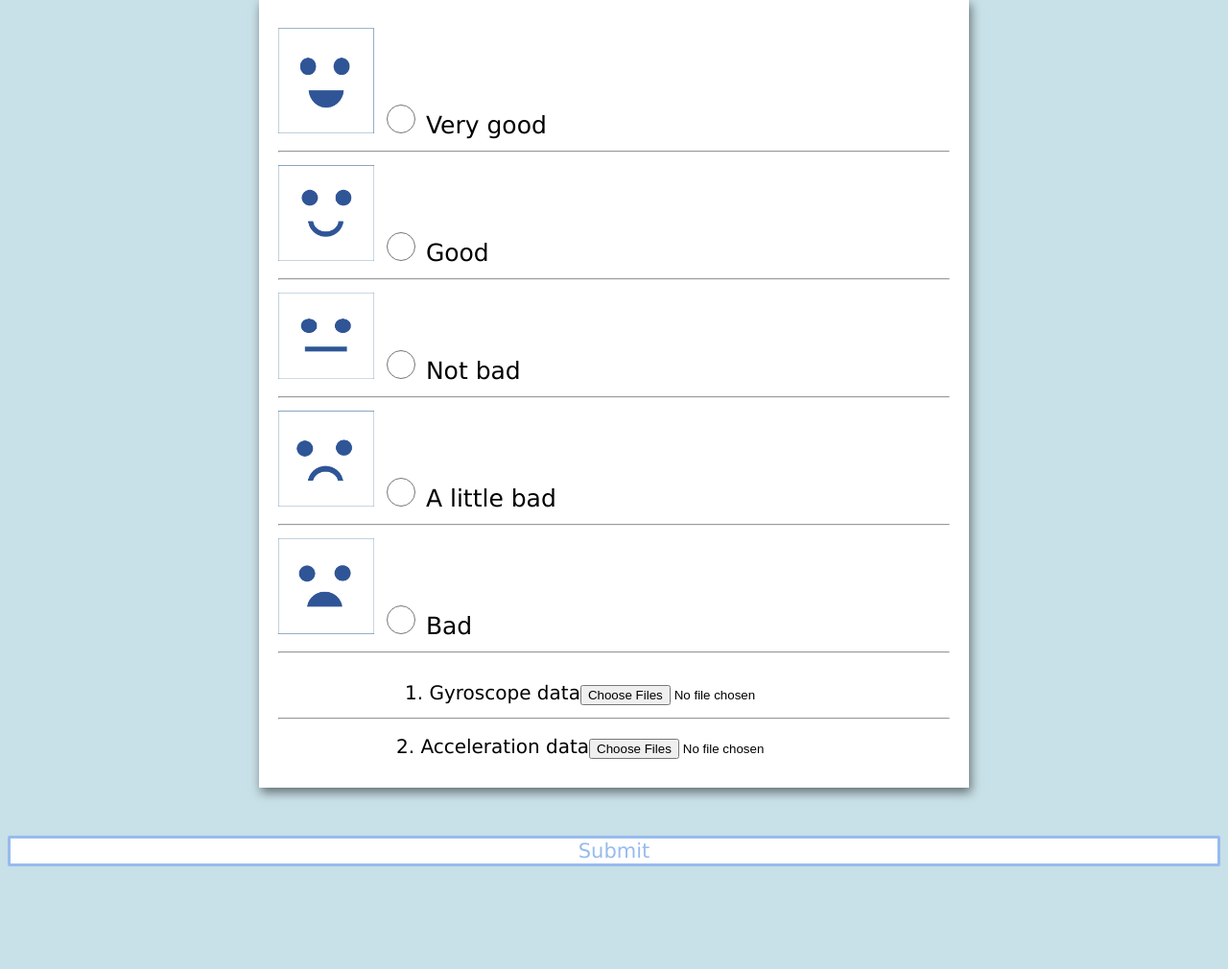
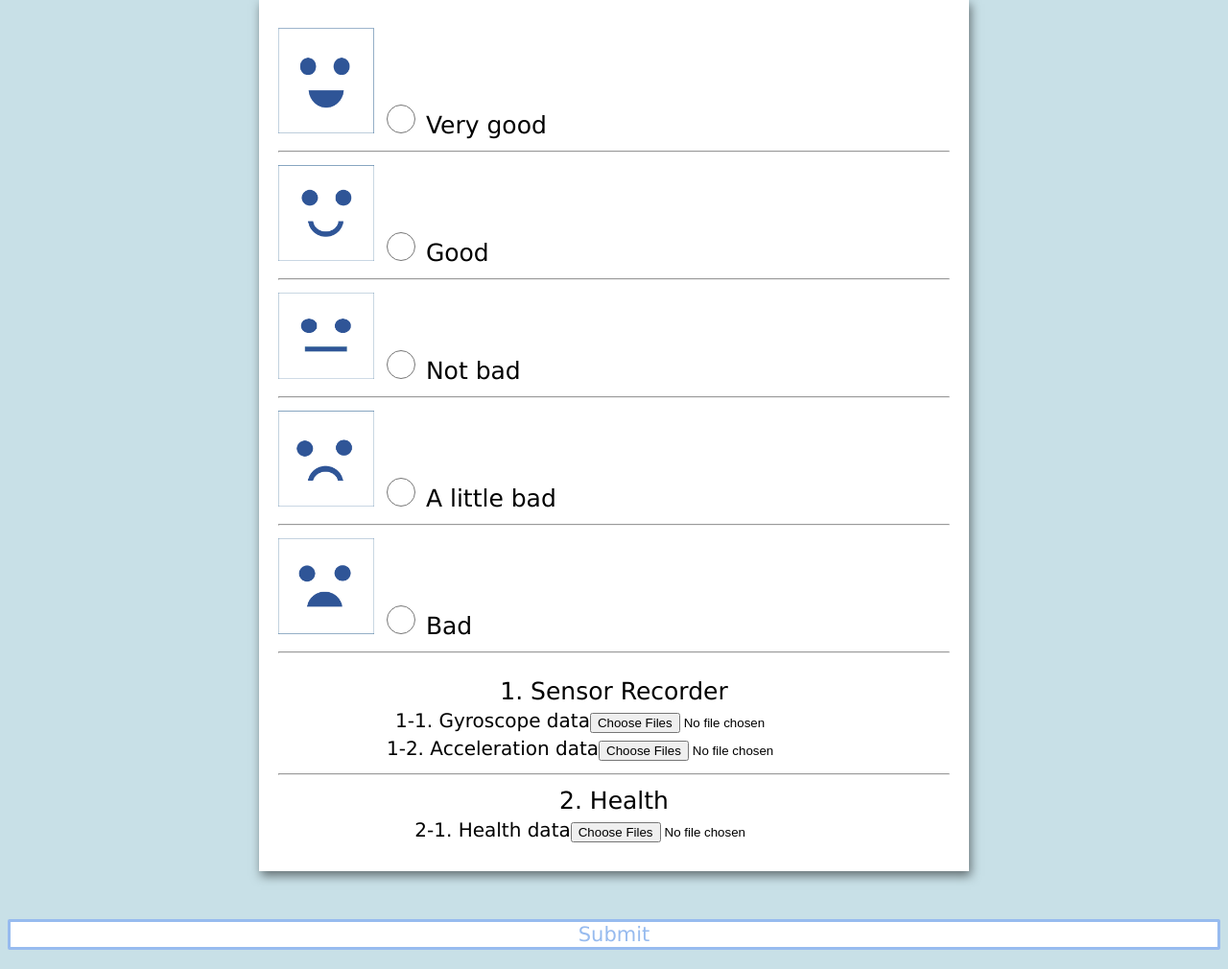
Before and after one commit to ubicomp-KNIH-proj/Beta_test1.0, a Flask app: template Betatest_v0.7/templates/daily_en.html in a window 1280 px wide. Shown: the part 155-1165 px from the top of the page at 96% size. Before the commit the page ends 1058 px from the top, so only its background shows below. Run offline with Flask 2, Linux system fonts and the light colour scheme; the template is opened without the code that fills it: most values are stand-ins (such as "Sample title", 1, 10 or a date in 2020); some libraries are stand-ins or nearby versions.

Commit message:
file3 생성

```diff
--- a/Betatest_v0.7/templates/daily_en.html
+++ b/Betatest_v0.7/templates/daily_en.html
@@ -26,8 +26,10 @@
 			else {
 				var fileCheck = document.getElementById("f").value;
 				var fileCheck2 = document.getElementById("f2").value;
+				var fileCheck3 = document.getElementById("f3").value;
+
 				if (!fileCheck) {
-					if (!confirm("File1 was not submitted. Are you sure you want to submit?")) {
+					if (!confirm("File1-1 was not submitted. Are you sure you want to submit?")) {
 						alert("Please check again")
 					}
 					else {
@@ -41,24 +43,25 @@
 						formData.append('data', new Blob([JSON.stringify(data)], { type: "application/json" }));
 						formData.append('filed', document.getElementById("f").files[0]);
 						formData.append('filed2', document.getElementById("f2").files[0]);
+						formData.append('filed3', document.getElementById("f3").files[0]);
 						$.ajax({
 							type: 'POST',
-							url: '{{url_for("moody_en")}}',
+							url: '{{url_for("moody")}}',
 							data: formData,
                             multiple: true,
 							contentType: false,
 							processData: false,
 							enctype: 'multipart/form-data',
 							success: function (data) {
-                            // location.href="http://114.71.220.59:2017/final"
-								location.href = "http://192.168.0.6:2019/final_en"
+                            // location.href="http://114.71.220.59:2017/final_en"
+								location.href = "http://192.168.0.17:2019/final_en"
 							}
 						})
 					}
 				}
 
 				if (!fileCheck2) {
-					if (!confirm("File2 was not submitted. Are you sure you want to submit?")) {
+					if (!confirm("File1-2 was not submitted. Are you sure you want to submit?")) {
 						alert("Please check again")
 					}
 					else {
@@ -72,21 +75,55 @@
 						formData.append('data', new Blob([JSON.stringify(data)], { type: "application/json" }));
 						formData.append('filed', document.getElementById("f").files[0]);
 						formData.append('filed2', document.getElementById("f2").files[0]);
+						formData.append('filed3', document.getElementById("f3").files[0]);
 						$.ajax({
 							type: 'POST',
-							url: '{{url_for("moody_en")}}',
+							url: '{{url_for("moody")}}',
 							data: formData,
                             multiple: true,
 							contentType: false,
 							processData: false,
 							enctype: 'multipart/form-data',
 							success: function (data) {
-                            // location.href="http://114.71.220.59:2017/final"
-							location.href = "http://192.168.0.6:2019/final_en"
+                            // location.href="http://114.71.220.59:2017/final_en"
+							    location.href = "http://192.168.0.17:2019/final_en"
 							}
 						})
 					}
 				}
+
+				if (!fileCheck3) {
+					if (!confirm("File2-1 was not submitted. Are you sure you want to submit?")) {
+						alert("Please check again")
+					}
+					else {
+						var sid = '{{sid}}'
+						var data = {
+							"mood": $('input[name="mood"]:checked').val(),
+							"sid": sid
+						}
+						var formData = new FormData();
+						document.getElementById("submit").innerHTML = "Submitting...Please wait for it to complete";
+						formData.append('data', new Blob([JSON.stringify(data)], { type: "application/json" }));
+						formData.append('filed', document.getElementById("f").files[0]);
+						formData.append('filed2', document.getElementById("f2").files[0]);
+						formData.append('filed3', document.getElementById("f3").files[0]);
+						$.ajax({
+							type: 'POST',
+							url: '{{url_for("moody")}}',
+							data: formData,
+                            multiple: true,
+							contentType: false,
+							processData: false,
+							enctype: 'multipart/form-data',
+							success: function (data) {
+                            // location.href="http://114.71.220.59:2017/final_en"
+								location.href = "http://192.168.0.17:2019/final_en"
+							}
+						})
+					}
+				}
+
 				else {
 					var sid = '{{sid}}'
 					var data = {
@@ -98,9 +135,10 @@
 					formData.append('data', new Blob([JSON.stringify(data)], { type: "application/json" }));
 					formData.append('filed', document.getElementById("f").files[0]);
 					formData.append('filed2', document.getElementById("f2").files[0]);
+					formData.append('filed3', document.getElementById("f3").files[0]);
 					$.ajax({
 						type: 'POST',
-						url: '{{url_for("moody_en")}}',
+						url: '{{url_for("moody")}}',
 						data: formData,
                         multiple: true,
 						contentType: false,
@@ -108,7 +146,7 @@
 						enctype: 'multipart/form-data',
 						success: function (data) {
                             // location.href="http://114.71.220.59:2017/final_en"
-							location.href = "http://192.168.0.6:2019/final_en"
+							location.href = "http://192.168.0.17:2019/final_en"
 						}
 					})
 				}
@@ -117,8 +155,8 @@
 	});
 </script>
 
+
 <body>
-
 	<h1 id="title_mood">How was your day?</h1>
 	<p>number of surveys: {{cnt}}, number of submissions: {{fcnt}}</p>
 	<!-- Daily Survey Form -->
@@ -156,9 +194,13 @@
 			</label>
 			<hr>
 		</div>
-		<a style="font-size: 20px;">1. Gyroscope data</a><input type="file" id="f" name="filed" multiple="multiple">
+		<div>1. Sensor Recorder</div>
+		<a style="font-size: 20px;">1-1. Gyroscope data</a><input type="file" id="f" name="filed" multiple="multiple">
+		<br>
+        <a style="font-size: 20px;">1-2. Acceleration data</a><input type="file" id="f2" name="filed2" multiple="multiple">
 		<hr>
-		<a style="font-size: 20px;">2. Acceleration data</a><input type="file" id="f2" name="filed2" multiple="multiple">
+        <div>2. Health</div>
+		<a style="font-size: 20px;">2-1. Health data</a><input type="file" id="f3" name="filed3" multiple="multiple">
 	</form>
 	<button type="submit" value="submit" id="submit">
 		Submit
```
